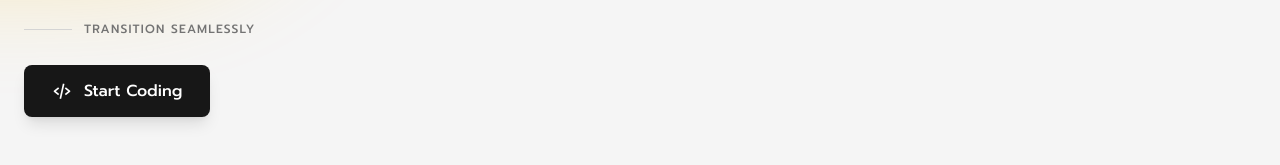
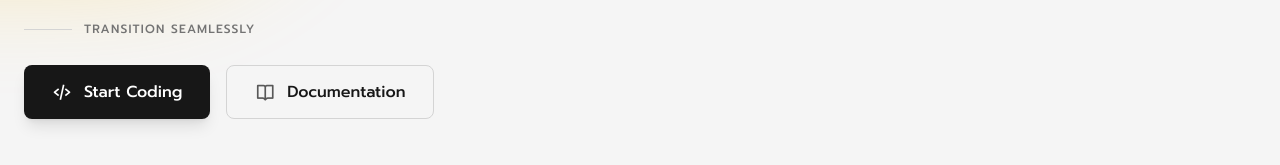
Before and after one commit to sumonaung23/website-header-dark-light-mode-theme, a React (Vite) app: page / in a window 1280 px wide. Shown: the part 435-600 px from the top of the page. Built offline with nearby package versions, Linux system fonts and the light colour scheme.

Commit message:
add secondary Documentation button alongside main CTA

```diff
--- a/src/components/Hero.jsx
+++ b/src/components/Hero.jsx
@@ -42,6 +42,11 @@
                                 <i className="bx bx-code-alt mr-2 lg:mr-3 text-lg lg:text-xl group-hover:rotate-12 transition-transform"></i>
                                 <span>Start Coding</span>
                             </button>
+
+                            <button className="px-6 py-3 lg:px-7 lg:py-3.5 rounded-lg bg-neutral-100 hover:bg-neutral-200 dark:bg-neutral-800 dark:hover:bg-neutral-700 border border-neutral-300 dark:border-neutral-700 text-neutral-900 dark:text-white font-medium flex items-center transition group">
+                                <i className="bx bx-book-open mr-2 lg:mr-3 text-lg lg:text-xl opacity-70 group-hover:opacity-100 transition-opacity"></i>
+                                <span>Documentation</span>
+                            </button>
                         </div>
                     </div>
                 </div>
```
